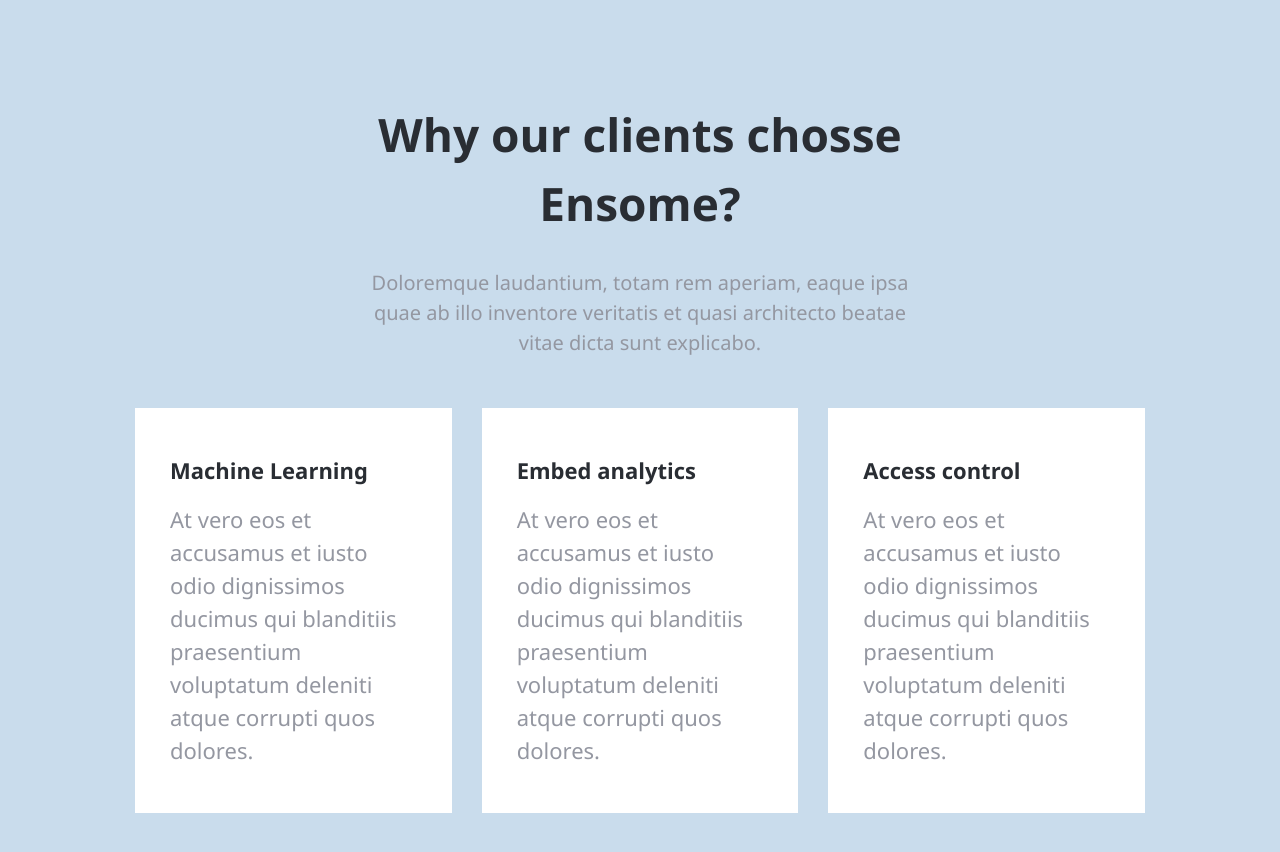
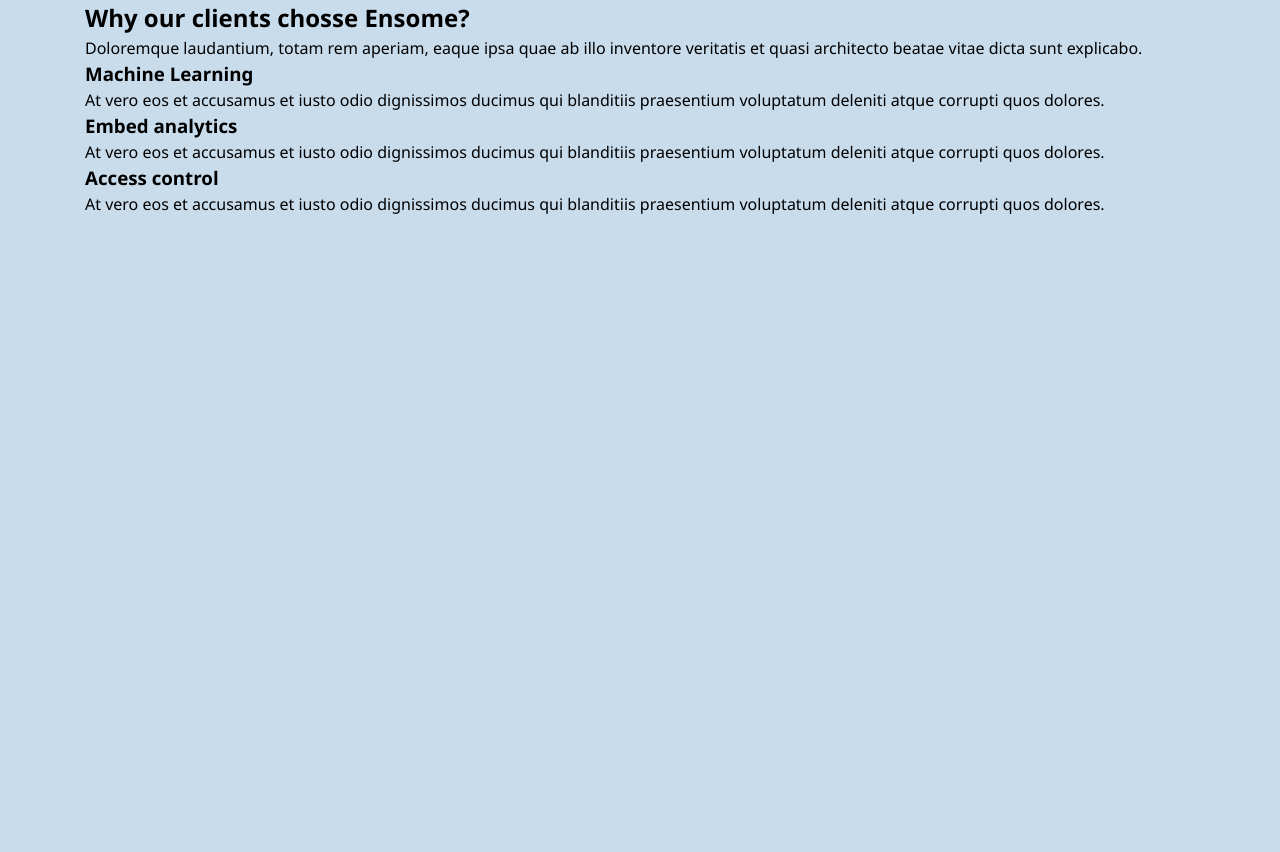
Before and after one commit to 2HEADSs/Themeforest-Ensome, a plain HTML site: page index.html in a window 1280 px wide. After the commit the page ends 800 px from the top, so only its background shows below. Drawn offline with Linux system fonts and the light colour scheme.

Commit message:
remove old css

```diff
--- a/style/clients-section.css
+++ b/style/clients-section.css
@@ -1,4 +1,12 @@
-#clients .benefits .benefit {
+
+
+
+
+
+
+
+
+/* #clients .benefits .benefit {
     padding: 46px 35px;
     background-color: var(--clr-white);
 }
@@ -44,4 +52,4 @@
         padding: 46px 35px;
 
     }
-}
+} */
--- a/style/index.css
+++ b/style/index.css
@@ -13,10 +13,12 @@ body {
     max-width: 1110px;
     margin-left: auto;
     margin-right: auto;
-    padding: 48px 24px;
 }
 
-.section__title,
+
+
+
+/* .section__title,
 .section__desc {
     max-width: 540px;
     text-align: center;
@@ -52,4 +54,4 @@ body {
     .section__desc {
         font-size: 20px;
     }
-}
+} */
```
